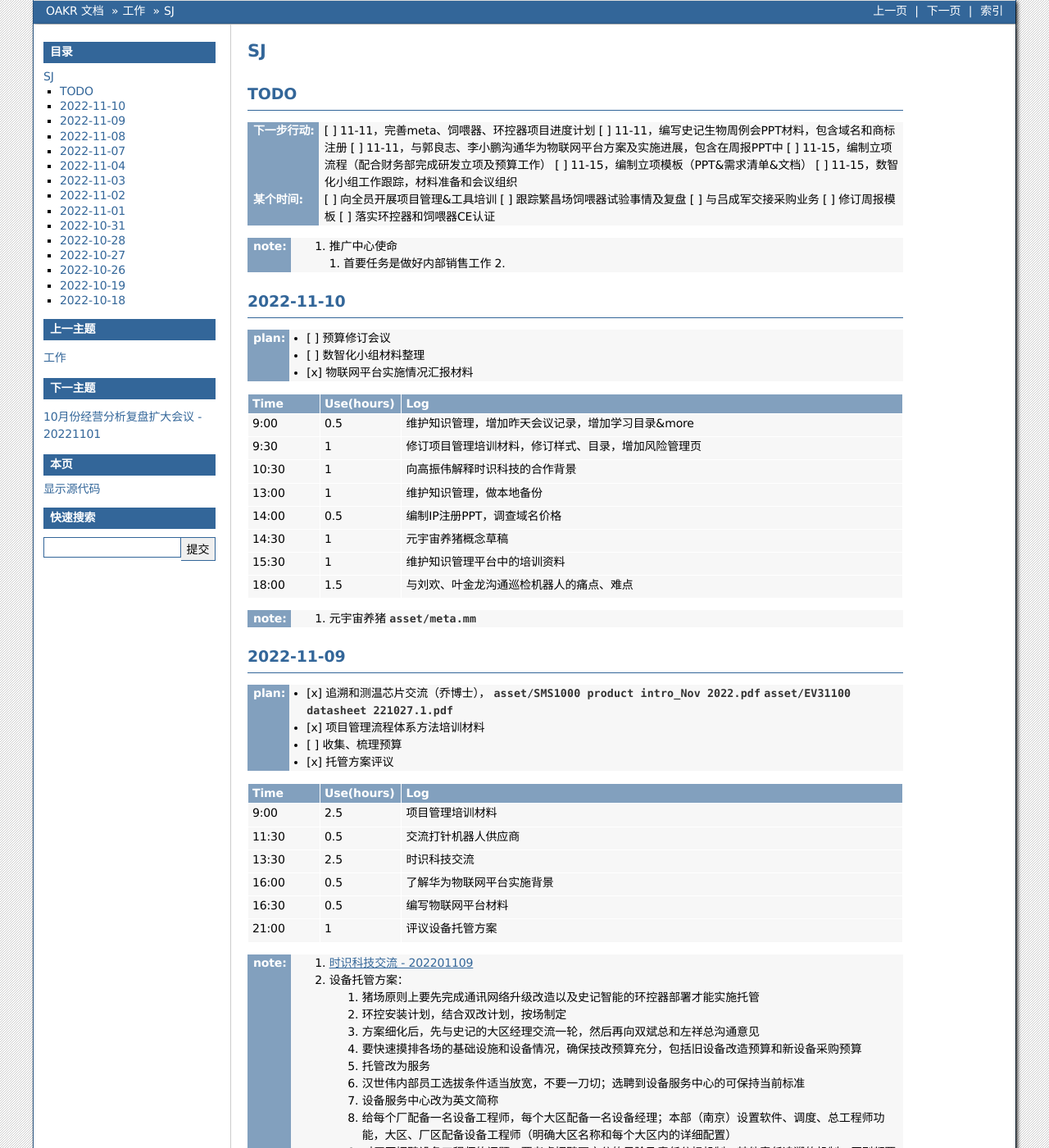
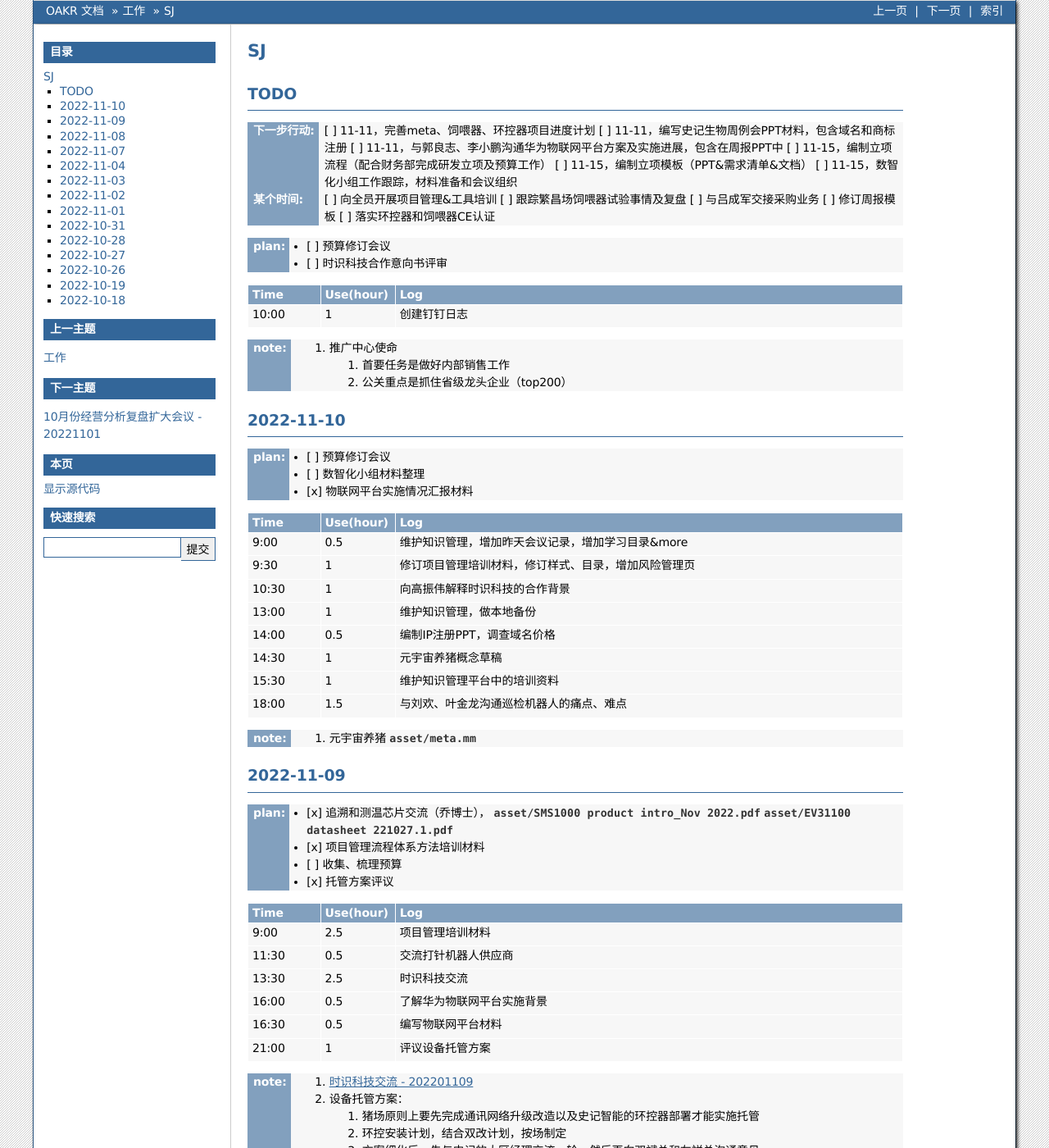
Before and after one commit to cruiurc/cruiurc.github.io, a Sphinx documentation site: the page built from source/work/sj/sj.rst, in a window 1280 px wide and 1400 px high. Shown: the whole window at 82% size. Built offline with Sphinx 7.4.7, drawn with Linux system fonts in a browser that asks for light colours; some of the changed text lies outside the part shown.

Commit message:
20221111 work

```diff
--- a/source/work/sj/sj.rst
+++ b/source/work/sj/sj.rst
@@ -20,11 +20,22 @@ TODO
 ------
 2022-11-11
 -----------
+:plan:
+   - [ ] 预算修订会议
+   - [ ] 时识科技合作意向书评审
+
+.. csv-table::
+   :header: "Time", "Use(hour)", "Log"
+   :widths: 10, 10, 70
+
+   10:00, 1, 创建钉钉日志
+
+
 :note:
    1. 推广中心使命
 
       1. 首要任务是做好内部销售工作
-      2.
+      2. 公关重点是抓住省级龙头企业（top200）
 
 2022-11-10
 -----------
@@ -34,7 +45,7 @@ TODO
    - [x] 物联网平台实施情况汇报材料
 
 .. csv-table::
-   :header: "Time", "Use(hours)", "Log"
+   :header: "Time", "Use(hour)", "Log"
    :widths: 10, 10, 70
 
    9:00, 0.5, 维护知识管理，增加昨天会议记录，增加学习目录&more
@@ -58,7 +69,7 @@ TODO
    - [x] 托管方案评议
 
 .. csv-table::
-   :header: "Time", "Use(hours)", "Log"
+   :header: "Time", "Use(hour)", "Log"
    :widths: 10, 10, 70
 
    9:00, 2.5, 项目管理培训材料
@@ -95,7 +106,7 @@ TODO
    - [x] 繁昌场饲喂器试验复盘
 
 .. csv-table::
-   :header: "Time", "Use(hours)", "Log"
+   :header: "Time", "Use(hour)", "Log"
    :widths: 10, 10, 70
 
    8:30, 0.5, 与刘欢沟通饲喂器项目计划的问题，指出修订意见
@@ -130,7 +141,7 @@ TODO
    - [x] 史记智能周例会&会议纪要&跟踪事项
 
 .. csv-table::
-   :header: "Time", "Use(hours)", "Log"
+   :header: "Time", "Use(hour)", "Log"
    :widths: 10, 10, 70
 
    8:00, 1, 维护知识管理平台
@@ -161,7 +172,7 @@ TODO
    - [ ] OKR
 
 .. csv-table::
-   :header: "Time", "Use(hours)", "Log"
+   :header: "Time", "Use(hour)", "Log"
    :widths: 10, 10, 70
 
    8:30, 3, 试用钉钉在线文档做知识管理，编制项目管理模板
@@ -186,7 +197,7 @@ TODO
    - [x] 史记生物月例会
 
 .. csv-table::
-   :header: "Time", "Use(hours)", "Log", "Comment"
+   :header: "Time", "Use(hour)", "Log", "Comment"
    :widths: 10, 10, 50, 50
 
    8:00, 13,史记生物月例会,
@@ -208,7 +219,7 @@ TODO
    - [x] zentao实施方案和计划ppt
 
 .. csv-table::
-   :header: "Time", "Use(hours)", "Log", "Comment"
+   :header: "Time", "Use(hour)", "Log", "Comment"
    :widths: 10, 10, 50, 50
 
    8:00, 4, 营销会议和培训,
@@ -228,7 +239,7 @@ TODO
 
 
 .. csv-table::
-    :header: "Time", "Use(hours)", "Log", "Comment"
+    :header: "Time", "Use(hour)", "Log", "Comment"
     :widths: 10, 10, 50, 50
 
     8:00, 3.5, 10月份经营分析复盘扩大会议
@@ -250,7 +261,7 @@ TODO
    - [ ] zentao
 
 .. csv-table::
-    :header: "Time", "Use(hours)", "Log", "Comment"
+    :header: "Time", "Use(hour)", "Log", "Comment"
     :widths: 10, 10, 50, 50
 
     9:00, 1.5, 合并企划、行政、软件、自动化、物联网各部门预算, 存在不统一的模板
```
